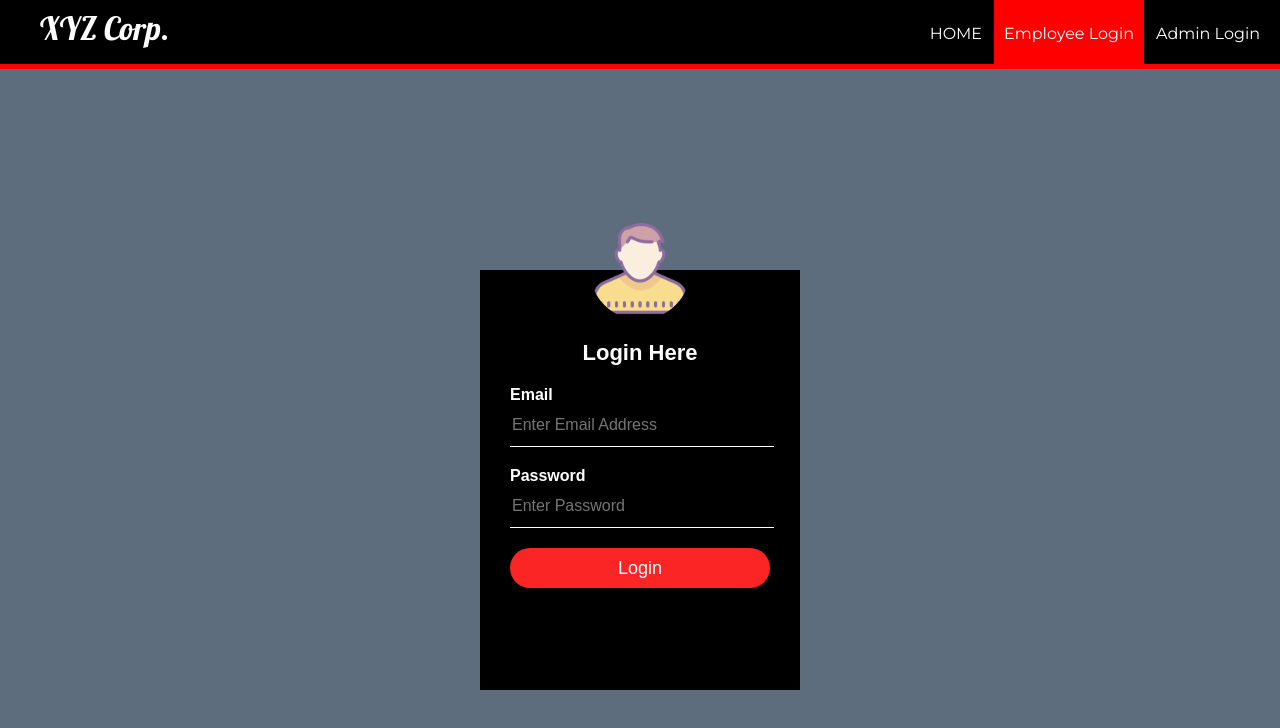
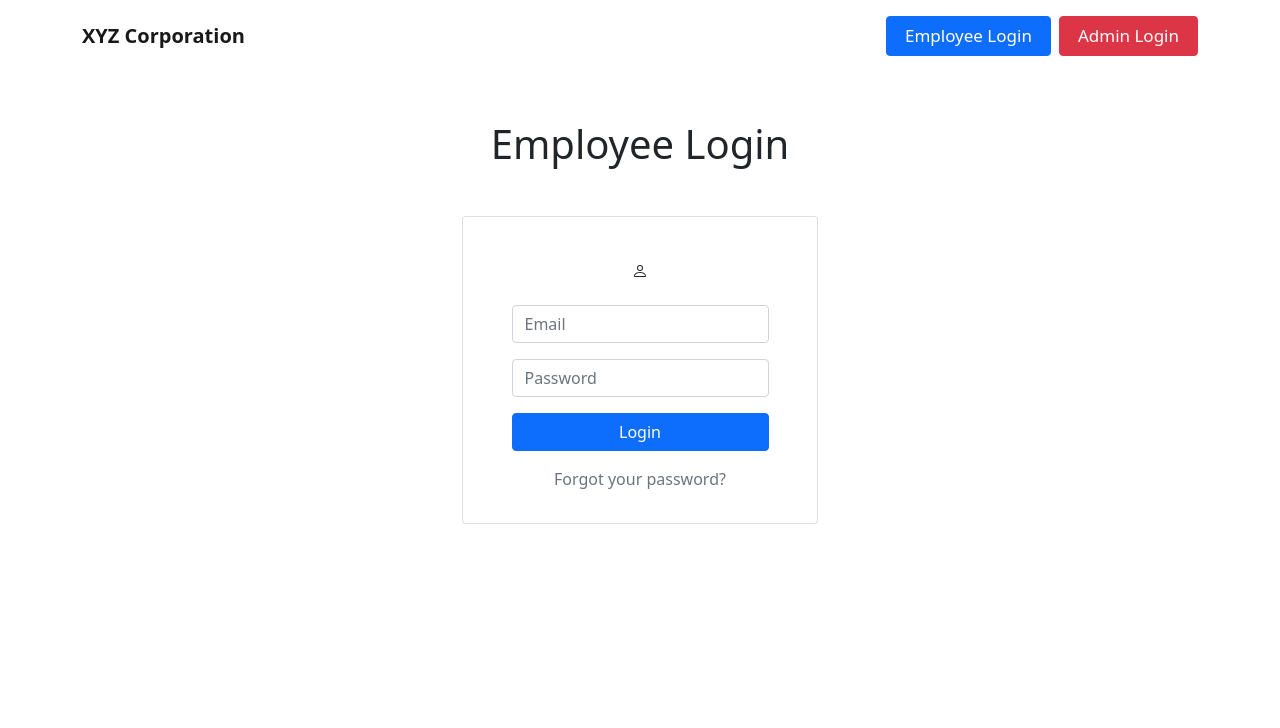
Before and after one commit to SkullCross007/Ems, a plain HTML site: page elogin.html in a window 1280 px wide. Drawn offline with nearby package versions, Linux system fonts and the light colour scheme.

Commit message:
✅ update: elogin.html

```diff
--- a/elogin.html
+++ b/elogin.html
@@ -1,24 +1,37 @@
 <!DOCTYPE html>
 <html>
 	<head>
-	<title>Log In | XYZ Corporation</title>
-	<link rel="stylesheet" type="text/css" href="stylelogin.css">
+		<meta charset="utf-8">
+		<meta name="viewport" content="width=device-width, initial-scale=1">
+
+		<!-- Google Fonts -->
+		<link rel="preconnect" href="https://fonts.googleapis.com">
+		<link rel="preconnect" href="https://fonts.gstatic.com" crossorigin>
+		<link href="https://fonts.googleapis.com/css2?family=Inter&display=swap" rel="stylesheet">
+
+		<!-- Bootstrap CSS Link -->
+		<link href="https://cdn.jsdelivr.net/npm/bootstrap@5.1.3/dist/css/bootstrap.min.css" rel="stylesheet" integrity="sha384-1BmE4kWBq78iYhFldvKuhfTAU6auU8tT94WrHftjDbrCEXSU1oBoqyl2QvZ6jIW3" crossorigin="anonymous">
+
+		<!-- Custom CSS Links -->
+		<!-- <link rel="stylesheet" href="random.css"> -->
+		<!-- <link href="https://getbootstrap.com/docs/5.3/assets/css/docs.css" rel="stylesheet"> -->
+		<title>MANAGFI</title>
 	</head>
 	<body>
-	<header>
-		<nav>
-			<h1>XYZ Corp.</h1>
-			<ul id="navli">
-				<li><a class="homeblack" href="index.html">HOME</a></li>
-				<li><a class="homered" href="elogin.html">Employee Login</a></li>
-				<li><a class="homeblack" href="alogin.html">Admin Login</a></li>
+		<!-- Navbar -->
+		<nav class="navbar navbar-light navbar-expand-md py-3">
+			<div class="container"><a class="navbar-brand d-flex align-items-center" href="#"><span style="font-weight: bold;">XYZ Corporation</span></a><button class="navbar-toggler" data-bs-toggle="collapse" data-bs-target="#navcol-2"><span class="visually-hidden">Toggle navigation</span><span class="navbar-toggler-icon"></span></button>
+				<div id="navcol-2" class="collapse navbar-collapse" style="font-size: 17px;">
+					<ul class="navbar-nav ms-auto">
 
 					</ul>
+					<a class="btn btn-primary ms-md-2" role="button" href="elogin.html" style="padding-right: 18px;padding-left: 18px;font-size: 17px;">Employee Login</a>
+					<a class="btn btn-danger ms-md-2" role="button" href="alogin.html" style="padding-right: 18px;padding-left: 18px;font-size: 17px;">Admin Login</a>
+				</div>
+			</div>
 		</nav>
-	</header>
-	<div class="divider"></div>
 
-	<div class="loginbox">
+		<!-- <div class="loginbox">
 		<img src="assets/avatar.png" class="avatar">
 			<h1>Login Here</h1>
 			<form action="process/eprocess.php" method="POST">
@@ -30,7 +43,29 @@
 
 			</form>
 
+		</div> -->
+		<section class="position-relative py-4 py-xl-5">
+			<div class="container">
+				<h1 class="mb-5" style="text-align: center;">Employee Login</h1>
+				<div class="row d-flex justify-content-center">
+					<div class="col-md-6 col-xl-4">
+						<div class="card mb-5">
+							<div class="card-body d-flex flex-column align-items-center">
+								<div class="bs-icon-xl bs-icon-circle bs-icon-primary bs-icon my-4"><svg class="bi bi-person" xmlns="http://www.w3.org/2000/svg" width="1em" height="1em" fill="currentColor" viewBox="0 0 16 16">
+										<path d="M8 8a3 3 0 1 0 0-6 3 3 0 0 0 0 6zm2-3a2 2 0 1 1-4 0 2 2 0 0 1 4 0zm4 8c0 1-1 1-1 1H3s-1 0-1-1 1-4 6-4 6 3 6 4zm-1-.004c-.001-.246-.154-.986-.832-1.664C11.516 10.68 10.289 10 8 10c-2.29 0-3.516.68-4.168 1.332-.678.678-.83 1.418-.832 1.664h10z"></path>
+									</svg></div>
+								<form action="process/eprocess.php" class="text-center" method="post">
+									<div class="mb-3"><input class="form-control" type="email" name="mailuid" placeholder="Email" required/></div>
+									<div class="mb-3"><input class="form-control" type="password" name="pwd" placeholder="Password" required/></div>
+									<div class="mb-3"><input class="btn btn-primary d-block w-100" type="submit" name="login-submit" value="Login"></div>
+									<p class="text-muted">Forgot your password?</p>
+								</form>
 							</div>
+						</div>
+					</div>
+				</div>
+			</div>
+		</section>
 
 
 	</body>
```
Lines whose indentation alone changed are shown as unchanged.
